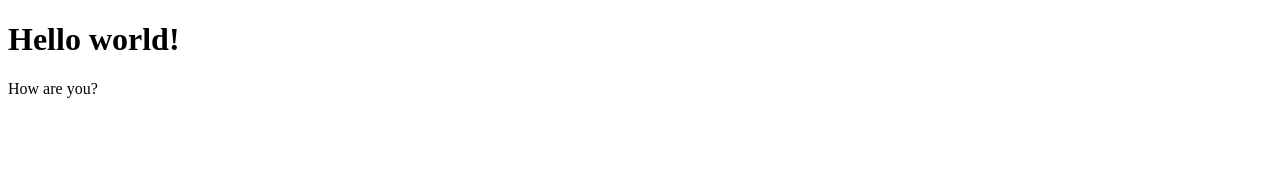
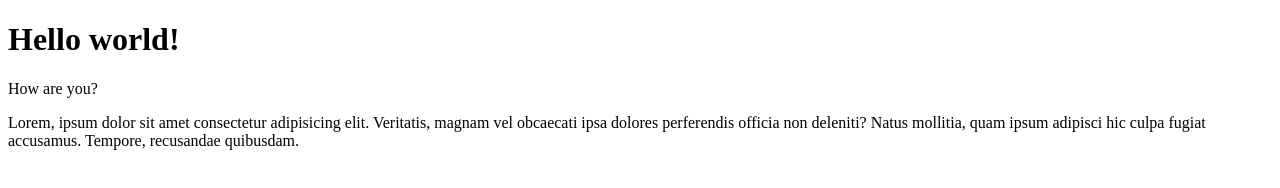
Before and after one commit to franciscohanna92/learning-github-actions, a plain HTML site: page index.html in a window 1280 px wide. Drawn offline with Linux system fonts and the light colour scheme.

Commit message:
Add some changes

```diff
--- a/index.html
+++ b/index.html
@@ -9,5 +9,11 @@
   <body>
     <h1>Hello world!</h1>
     <p>How are you?</p>
+    <p>
+      Lorem, ipsum dolor sit amet consectetur adipisicing elit. Veritatis,
+      magnam vel obcaecati ipsa dolores perferendis officia non deleniti? Natus
+      mollitia, quam ipsum adipisci hic culpa fugiat accusamus. Tempore,
+      recusandae quibusdam.
+    </p>
   </body>
 </html>
```
